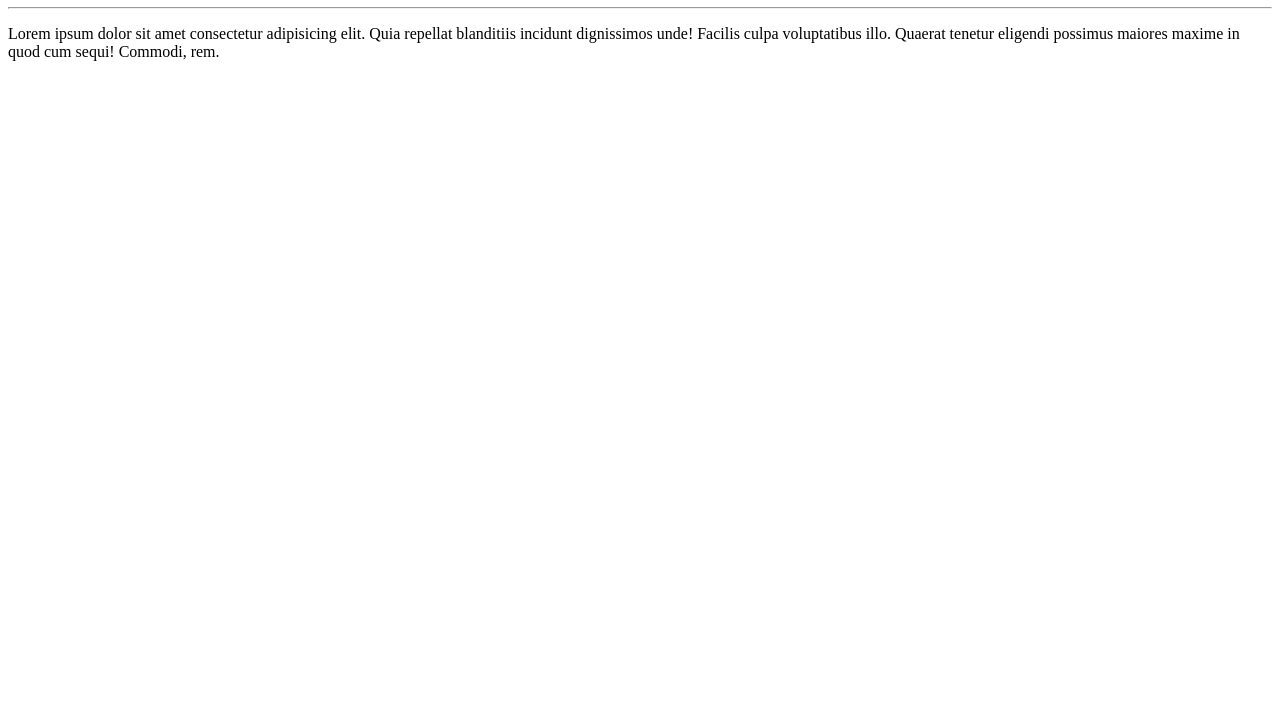
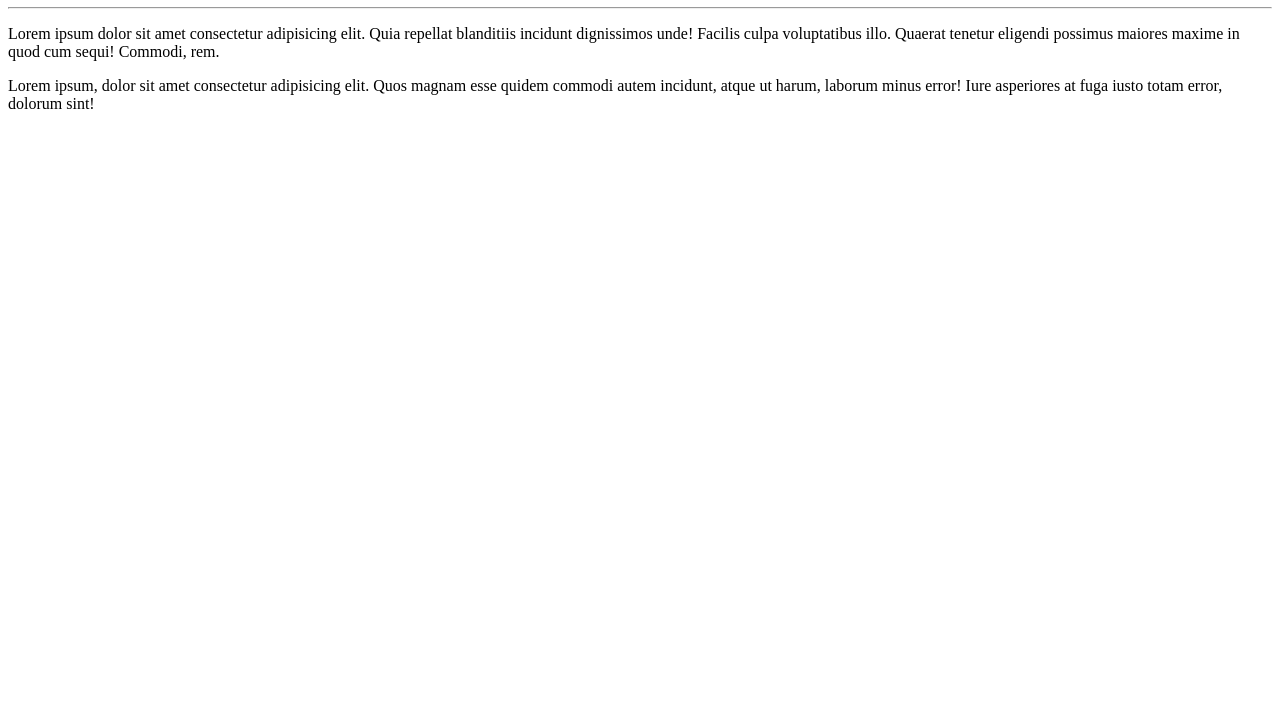
Before and after one commit to arturxdking/ola-mundo, a plain HTML site: page site-exemplo/index.html in a window 1280 px wide. Shown: the part 73-800 px from the top of the page. Drawn offline with Linux system fonts and the light colour scheme.

Commit message:
adicionei um parágrafo

```diff
--- a/site-exemplo/index.html
+++ b/site-exemplo/index.html
@@ -9,5 +9,6 @@
     <h1>Olá, Mundo!</h1>
     <hr>
     <p>Lorem ipsum dolor sit amet consectetur adipisicing elit. Quia repellat blanditiis incidunt dignissimos unde! Facilis culpa voluptatibus illo. Quaerat tenetur eligendi possimus maiores maxime in quod cum sequi! Commodi, rem.</p>
+    <p>Lorem ipsum, dolor sit amet consectetur adipisicing elit. Quos magnam esse quidem commodi autem incidunt, atque ut harum, laborum minus error! Iure asperiores at fuga iusto totam error, dolorum sint!</p>
 </body>
 </html>
```
